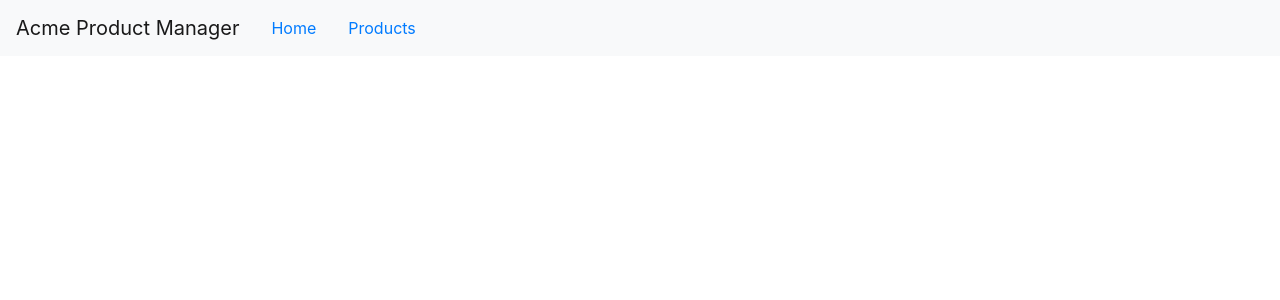
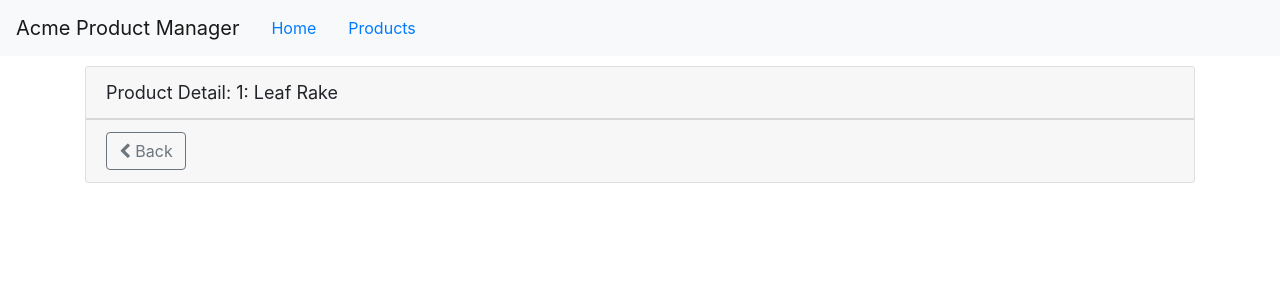
Before and after one commit to danielcruzdev/angular-getting-started, an Angular app: page /product/1 in a window 1280 px wide. Shown: the top 300 px of the page. Built offline with nearby package versions, Linux system fonts and the light colour scheme.

Commit message:
using guards to validate params

```diff
--- a/src/app/app.module.ts
+++ b/src/app/app.module.ts
@@ -1,10 +1,12 @@
-//#region IMPORTS
+//#region MODULES
 import { BrowserModule } from '@angular/platform-browser';
 import { NgModule } from '@angular/core';
 import { FormsModule } from "@angular/forms";
 import { RouterModule } from "@angular/router";
 import { HttpClientModule } from '@angular/common/http';
+//#endregion
 
+//#region COMPONENTS
 import { AppComponent } from './app.component';
 import { ProductListComponent } from './products/product-list.component';
 import { StarComponent } from "./shared/star-component";
@@ -12,6 +14,11 @@ import { ConvertToSpacesPipe } from './shared/convert-to-spaces.pipe';
 import { ProductDetailComponent } from './products/product-detail.component';
 import { WelcomeComponent } from "./home/welcome.component";
 //#endregion
+
+//#region GUARDS
+import { ProductDetailGuard } from "./products/product-detail.guard";
+//#endregion
+
 
 @NgModule({
   declarations: [
@@ -28,7 +35,11 @@ import { WelcomeComponent } from "./home/welcome.component";
     HttpClientModule,
     RouterModule.forRoot([
       { path: 'products', component: ProductListComponent },
-      { path: 'product/:id', component: ProductDetailComponent },
+      {
+        path: 'product/:id',
+        canActivate: [ProductDetailGuard],
+        component: ProductDetailComponent
+      },
       { path: 'welcome', component: WelcomeComponent },
       { path: '', redirectTo: 'welcome', pathMatch: 'full' },
       { path: '**', redirectTo: 'welcome', pathMatch: 'full' }
--- a/src/app/products/product-detail.component.html
+++ b/src/app/products/product-detail.component.html
@@ -2,4 +2,9 @@
     <div class="card-header">
         {{ pageTitle + ': ' + product.productName }}
     </div>
+    <div class="card-footer">
+        <button class="btn btn-outline-secondary" (click)='onBack()' style='width:80px'>
+            <i class="fa fa-chevron-left"></i> Back
+        </button>
+    </div>
 </div>
--- a/src/app/products/product-detail.component.ts
+++ b/src/app/products/product-detail.component.ts
@@ -1,6 +1,8 @@
 import { Component, OnInit } from '@angular/core';
 import { ActivatedRoute } from "@angular/router";
 import { IProduct } from "./product";
+import { Router } from '@angular/router';
+
 
 @Component({
   templateUrl: './product-detail.component.html',
@@ -10,10 +12,26 @@ export class ProductDetailComponent implements OnInit {
   pageTitle: string = 'Product Detail';
   product: IProduct;
 
-  constructor(private route: ActivatedRoute) { }
+  constructor(private route: ActivatedRoute,
+              private router: Router) { }
 
   ngOnInit(): void {
     let id = +this.route.snapshot.paramMap.get('id');
+    this.pageTitle += `: ${id}`;
+    this.product = {
+      'productId': id,
+      'productName': 'Leaf Rake',
+      'productCode': 'GCN-0011',
+      'releaseDate': 'March 1, 2019',
+      'description': 'Leaf Rake with 48-inch wooden handle',
+      'price': 19.95,
+      'starRating': 3.2,
+      'imageUrl': 'assets/images/leaf_rake.png'
+    }
+  }
+
+  onBack(): void  {
+    this.router.navigate(['/products'])
   }
 
 }
--- /dev/null
+++ b/src/app/products/product-detail.guard.ts
@@ -0,0 +1,29 @@
+import { Injectable } from '@angular/core';
+import { CanActivate, ActivatedRouteSnapshot, RouterStateSnapshot, UrlTree, Router } from '@angular/router';
+import { Observable } from 'rxjs';
+
+@Injectable({
+  providedIn: 'root'
+})
+export class ProductDetailGuard implements CanActivate {
+
+  /**
+   *
+   */
+  constructor(private router: Router) {
+
+  }
+
+  canActivate(
+    next: ActivatedRouteSnapshot,
+    state: RouterStateSnapshot): Observable<boolean | UrlTree> | Promise<boolean | UrlTree> | boolean | UrlTree {
+      let id = +next.url[1].path;
+      if(isNaN(id) || id < 1) {
+        alert("Invalid product ID!")
+        this.router.navigate(['/products'])
+        return false
+      }
+    return true;
+  }
+
+}
```
Also changed, not shown: 1 other file (tests, documents, lock files or other folders).
